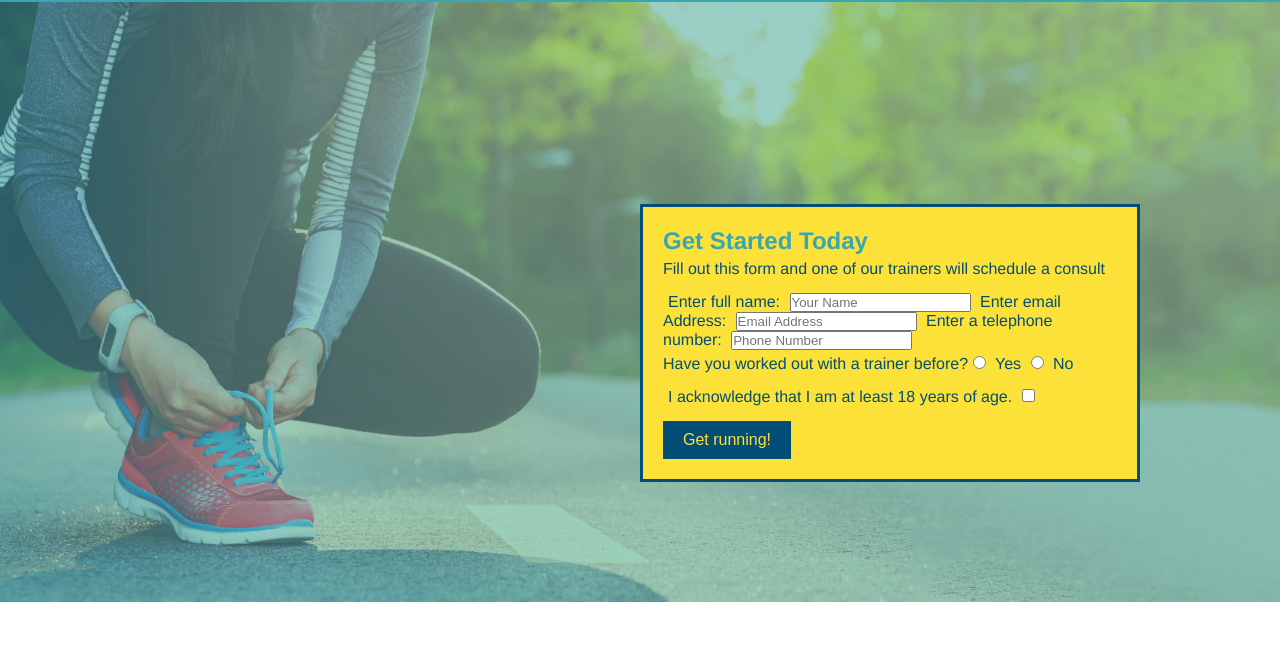
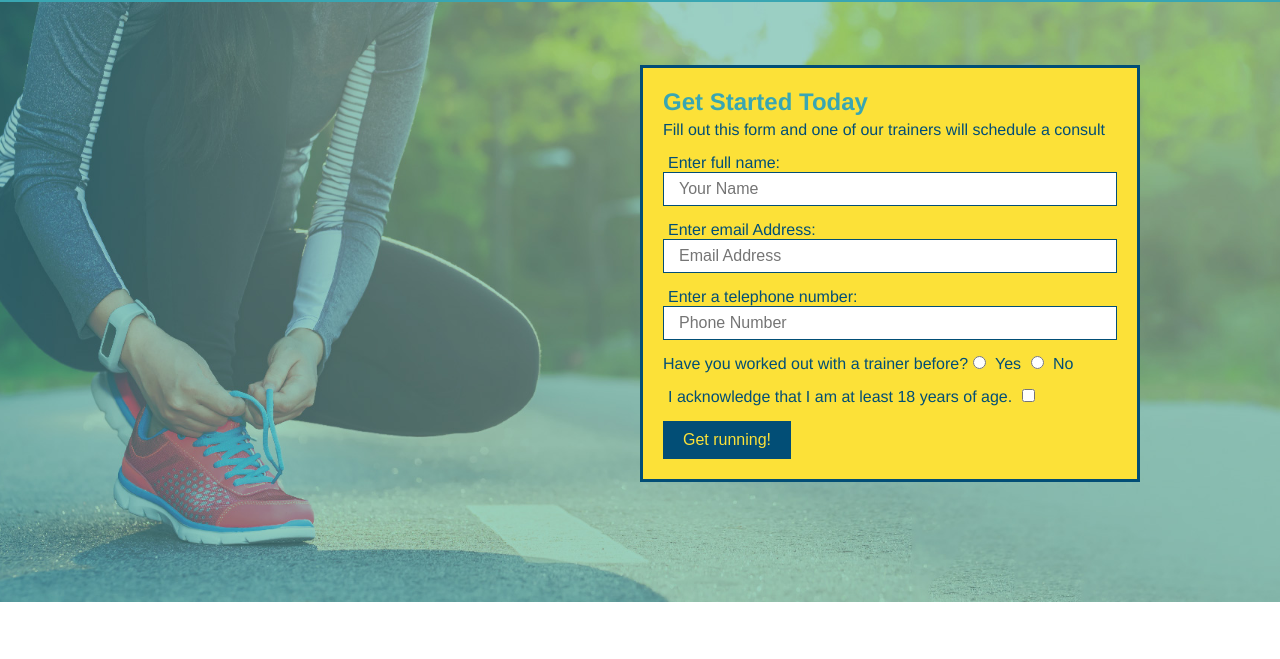
Before and after one commit to AllenM03/run-buddy, a plain HTML site: page index.html in a window 1280 px wide. Shown: the part 80-739 px from the top of the page. Drawn offline with Linux system fonts and the light colour scheme.

Commit message:
hero form corrected

```diff
--- a/index.html
+++ b/index.html
@@ -38,11 +38,11 @@
             <!-- Add form elements -->
             <form>
                 <label for="name">Enter full name:</label>
-                <input type="text" placeholder="Your Name" name="name" id="name" class="form input"/>
+                <input type="text" placeholder="Your Name" name="name" id="name" class="form-input"/>
                 <label for="email">Enter email Address:</label>
-                <input type="email" placeholder="Email Address" name="name" id="email" class="form input"/>
+                <input type="email" placeholder="Email Address" name="email" id="email" class="form-input"/>
                 <label for="phone">Enter a telephone number:</label>
-                <input type="tel" placeholder="Phone Number" name="phone" id="phone" class="form input"/>
+                <input type="tel" placeholder="Phone Number" name="phone" id="phone" class="form-input"/>
             <p>
                     Have you worked out with a trainer before?
                     <input type="radio" name="trainer-confirm" id="trainer-yes" />
@@ -67,7 +67,11 @@
     <!-- "what we do" section -->
 <section id="what-we-do" class="intro">
        <h2 class="section-title primary-border">What We Do</h2>
-       <p>Lorem ipsum dolor sit amet, consectetur adipisicing elit. Aliquam qui, ratione dolore dicta exercitationem possimus commodi sit, officia quia recusandae esse temporibus voluptates repellat reprehenderit blanditiis unde eum? Ipsum, repellendus.</p>
+       <p>Lorem ipsum dolor sit amet, consectetur adipisicing elit. Aliquam qui,
+           ratione dolore dicta exercitationem possimus commodi sit, officia quia
+           recusandae esse temporibus voluptates repellat reprehenderit blanditiis
+           unde eum? Ipsum, repellendus.
+        </p>
     </section>
 
     <!-- "what you do" section-->
@@ -112,7 +116,8 @@
     <footer>
         <h2>❤️ Made with love by Run Buddy.</h2>
       <div>
-        <a href="#">Read Our Policy</a><br />&copy; 2019 Run Buddy, Inc.
+        <a href="#">Read Our Policy</a><br />
+        &copy; 2019 Run Buddy, Inc.
       </div>
 
     </footer>
```
Lines whose indentation alone changed are shown as unchanged.
